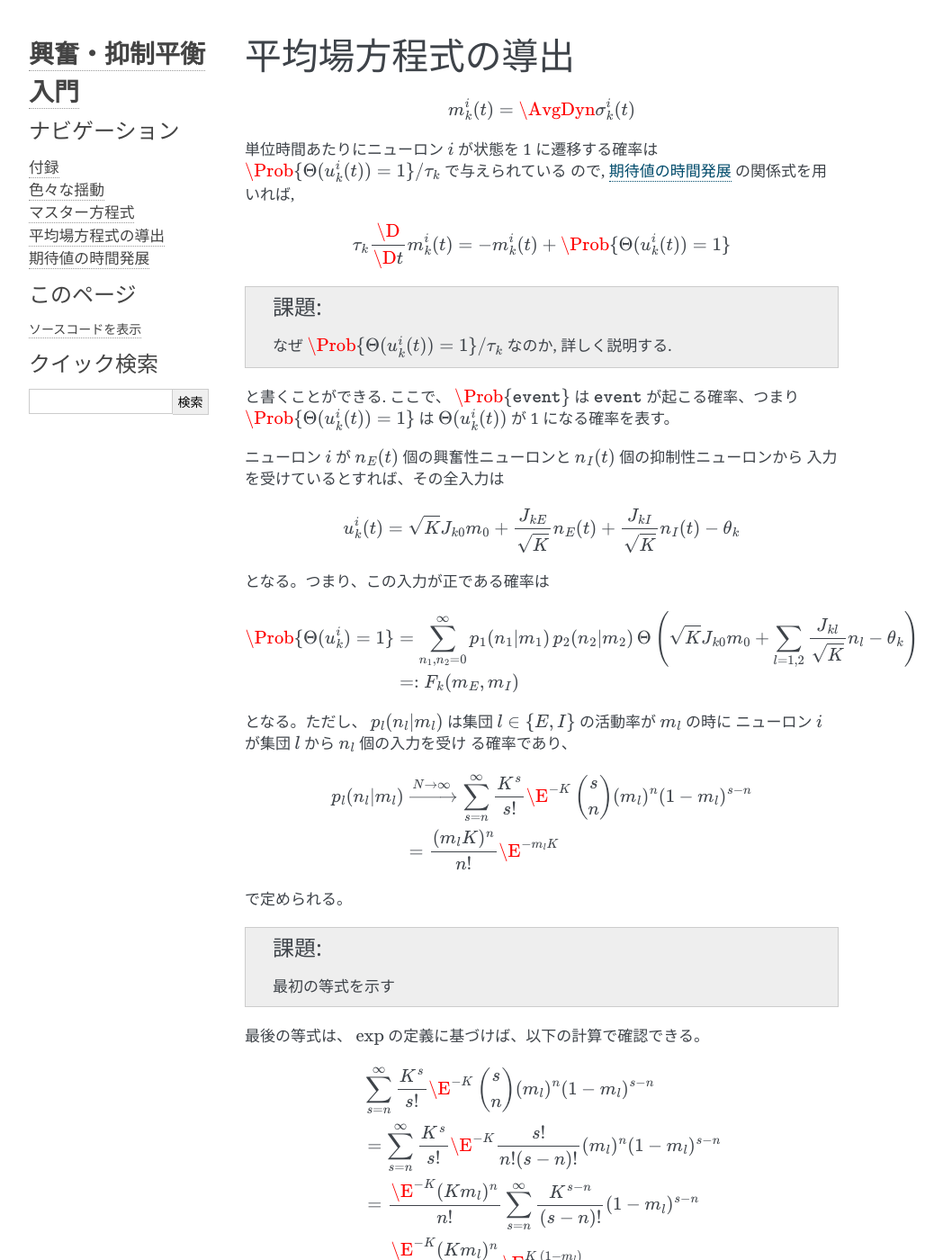
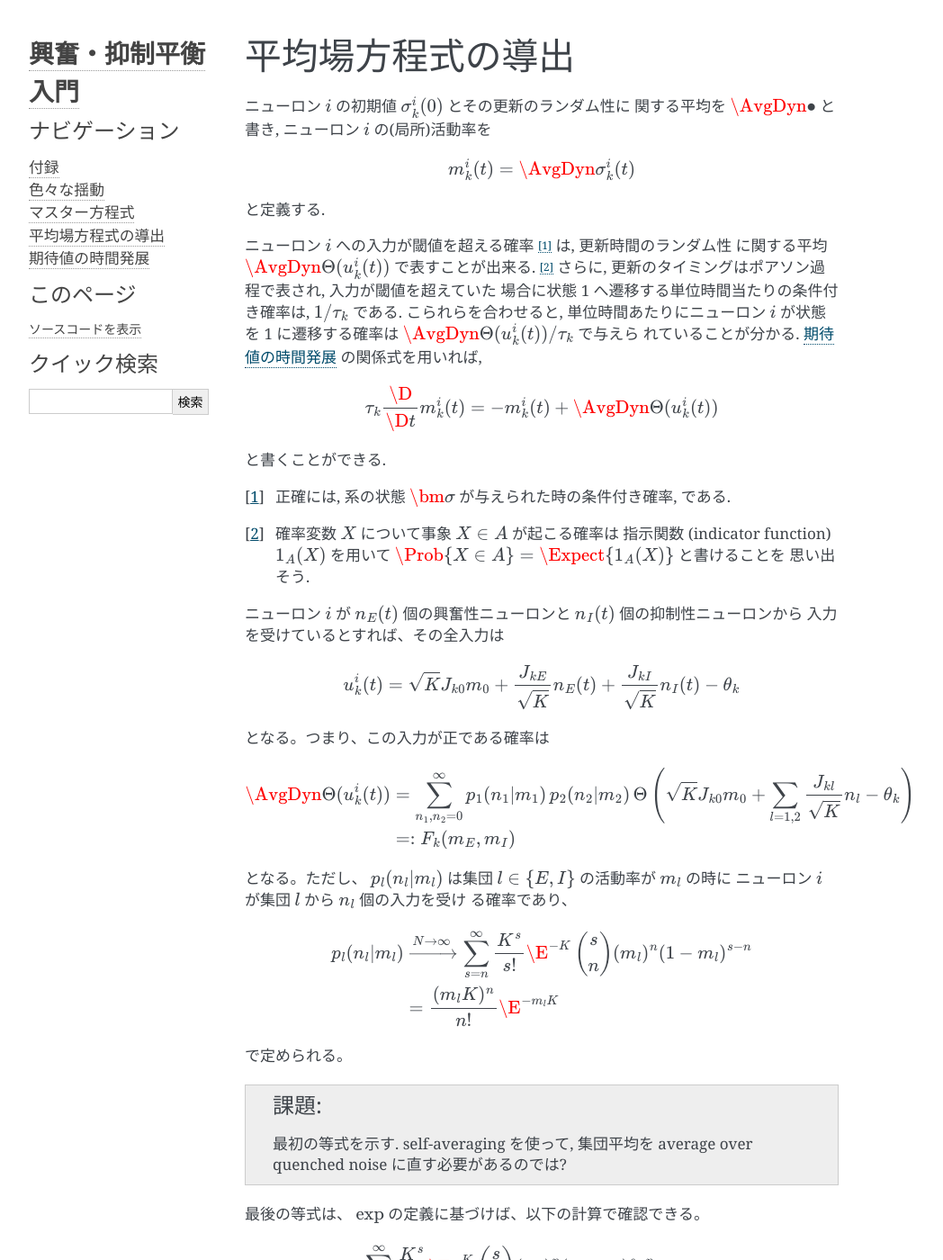
Before and after one commit to tkf/balance-tutorial-ja, a Sphinx documentation site: the page built from source/mean_field_theory.rst, in a window 1280 px wide and 1400 px high. Shown: the whole window at 90% size, without its empty margins (148-1196 px from the left). Built offline with Sphinx 7.4.7, drawn with Linux system fonts in a browser that asks for light colours; formulas are drawn with MathJax 3.

Commit message:
"平均場方程式の導出" に説明を追加

```diff
--- a/source/mean_field_theory.rst
+++ b/source/mean_field_theory.rst
@@ -2,28 +2,37 @@
  平均場方程式の導出
 ====================
 
+ニューロン :math:`i` の初期値 :math:`\sigma_k^i(0)` とその更新のランダム性に
+関する平均を :math:`\AvgDyn{\bullet}` と書き, ニューロン :math:`i`
+の(局所)活動率を
 
 .. math::
 
    m_k^i (t) = \AvgDyn{\sigma_k^i(t)}
 
-単位時間あたりにニューロン :math:`i` が状態を 1 に遷移する確率は
-:math:`\Prob \{ \Theta(u_k^i (t)) = 1 \} / \tau_k` で与えられている
-ので, :ref:`time_evolution_of_expectation` の関係式を用いれば,
+と定義する.
+
+ニューロン :math:`i` への入力が閾値を超える確率 [#]_ は, 更新時間のランダム性
+に関する平均 :math:`\AvgDyn{\Theta(u_k^i (t))}` で表すことが出来る.
+[#]_  さらに, 更新のタイミングはポアソン過程で表され, 入力が閾値を超えていた
+場合に状態 1 へ遷移する単位時間当たりの条件付き確率は, :math:`1 / \tau_k`
+である. こられらを合わせると, 単位時間あたりにニューロン :math:`i` が状態を
+1 に遷移する確率は :math:`\AvgDyn{\Theta(u_k^i (t))} / \tau_k` で与えら
+れていることが分かる. :ref:`time_evolution_of_expectation` の関係式を用いれば,
 
 .. math::
 
    \tau_k \frac{\D}{\D t} m_k^i (t)
-   = - m_k^i (t) + \Prob \{ \Theta(u_k^i (t)) = 1 \}
-
-.. todo:: なぜ :math:`\Prob \{ \Theta(u_k^i (t)) = 1 \} / \tau_k`
-   なのか, 詳しく説明する.
+   = - m_k^i (t) + \AvgDyn{\Theta(u_k^i (t))}
 
 と書くことができる.
-ここで、 :math:`\Prob \{ \texttt{event} \}` は
-:math:`\texttt{event}` が起こる確率、つまり
-:math:`\Prob \{ \Theta(u_k^i (t)) = 1 \}` は
-:math:`\Theta(u_k^i (t))` が 1 になる確率を表す。
+
+.. [#] 正確には, 系の状態 :math:`\bm \sigma` が与えられた時の条件付き確率, である.
+
+.. [#] 確率変数 :math:`X` について事象 :math:`X \in A` が起こる確率は
+   指示関数 (indicator function) :math:`1_A(X)` を用いて
+   :math:`\Prob \{ X \in A \} = \Expect \{1_A(X)\}` と書けることを
+   思い出そう.
 
 ニューロン :math:`i` が
 :math:`n_E(t)` 個の興奮性ニューロンと
@@ -41,7 +50,7 @@
 
 .. math::
 
-   \Prob \{ \Theta(u_k^i) = 1 \}
+   \AvgDyn{\Theta(u_k^i (t))}
    &=
    \sum_{n_1, n_2 = 0}^\infty
    p_1(n_1 | m_1) \, p_2(n_2 | m_2) \,
@@ -73,7 +82,8 @@
 
 で定められる。
 
-.. todo:: 最初の等式を示す
+.. todo:: 最初の等式を示す. self-averaging を使って, 集団平均を average
+   over quenched noise に直す必要があるのでは?
 
 最後の等式は、 :math:`\exp` の定義に基づけば、以下の計算で確認できる。
 
```
